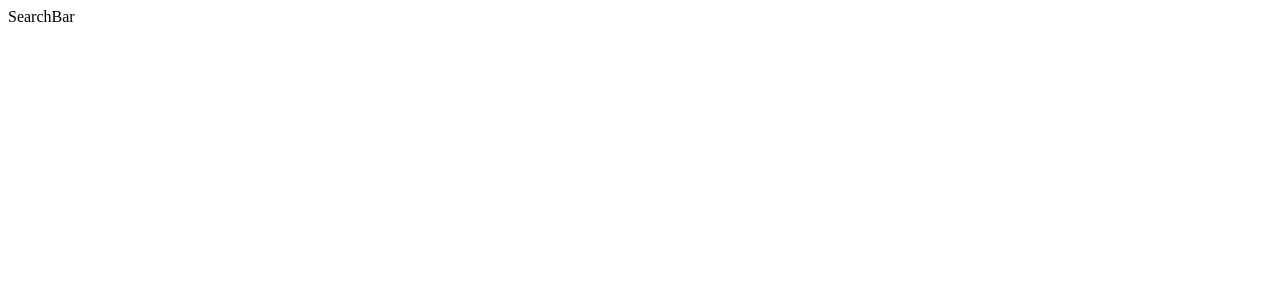
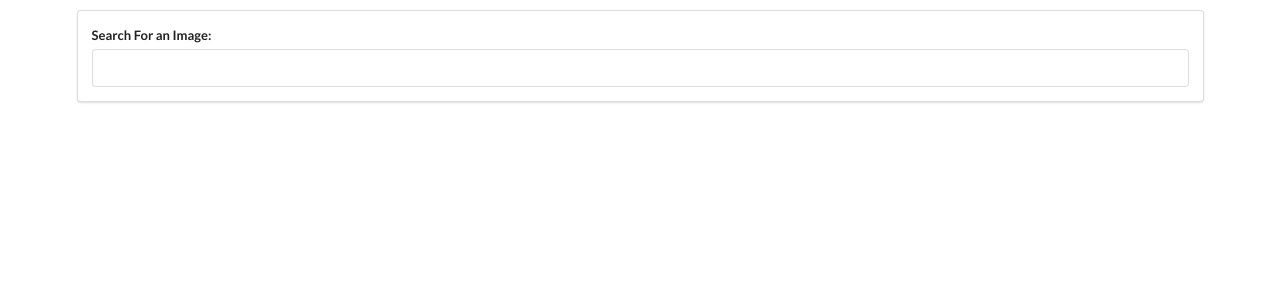
Before and after one commit to achref-benahmed/search, a React (Create React App) app: page / in a window 1280 px wide. Shown: the top 300 px of the page. Built offline with nearby package versions, Linux system fonts and the light colour scheme.

Commit message:
adding the search bar to the component

```diff
--- a/public/index.html
+++ b/public/index.html
@@ -10,6 +10,7 @@
       homescreen on Android. See https://developers.google.com/web/fundamentals/web-app-manifest/
     -->
     <link rel="manifest" href="%PUBLIC_URL%/manifest.json">
+    <link  rel ="Stylesheet" href="https://cdnjs.cloudflare.com/ajax/libs/semantic-ui/2.4.1/semantic.min.css" >
     <!--
       Notice the use of %PUBLIC_URL% in the tags above.
       It will be replaced with the URL of the `public` folder during the build.
--- a/src/Components/App.js
+++ b/src/Components/App.js
@@ -4,7 +4,7 @@ import SearchBar from './SearchBar';
 const App = () => {
 
   return (
-    <div >
+    <div className = " ui container" style={{marginTop: '10px' }}>
       <SearchBar / >
     </div>
   );
--- a/src/Components/SearchBar.js
+++ b/src/Components/SearchBar.js
@@ -4,7 +4,14 @@ class SearchBar extends React.Component {
 
   render() {
     return (
-      <div> SearchBar </div>
+      <div className= ' ui segment'>
+        <form className = 'ui form' >
+          <div className = 'ui field'>
+            <label > Search For an Image: </label>
+            <input type='text'  />
+          </div>
+        </form>
+      </div>
     );
   }
 }
```
